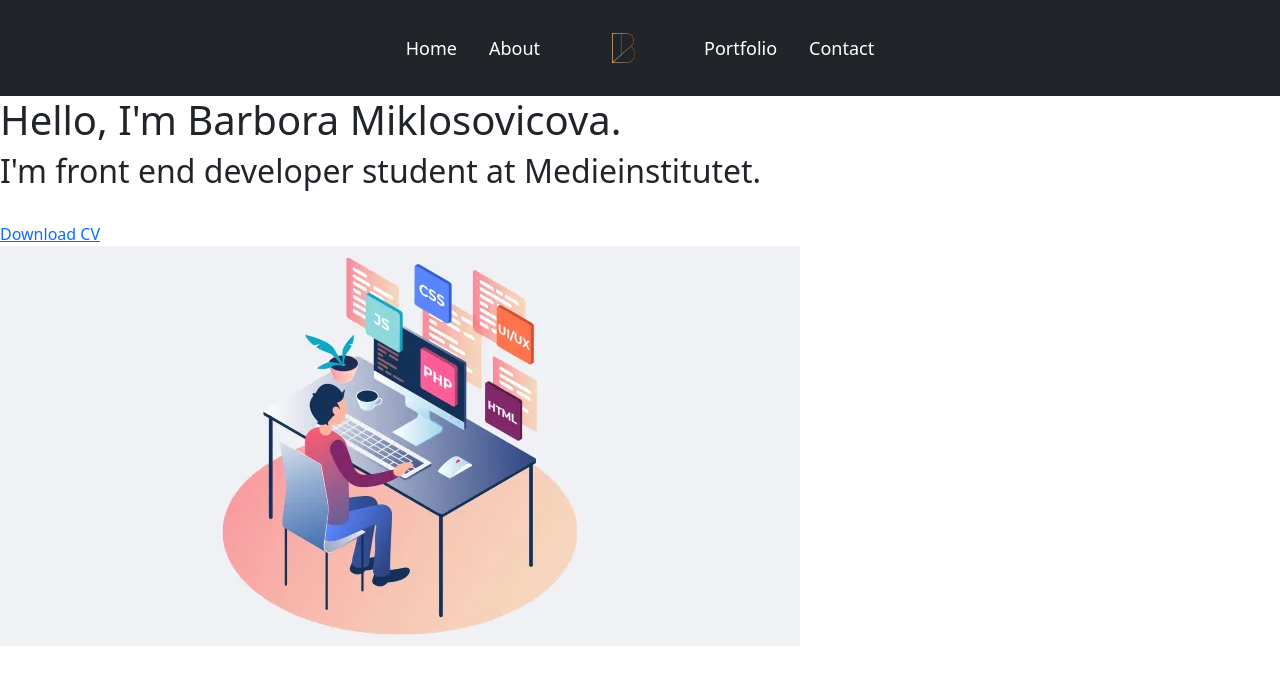
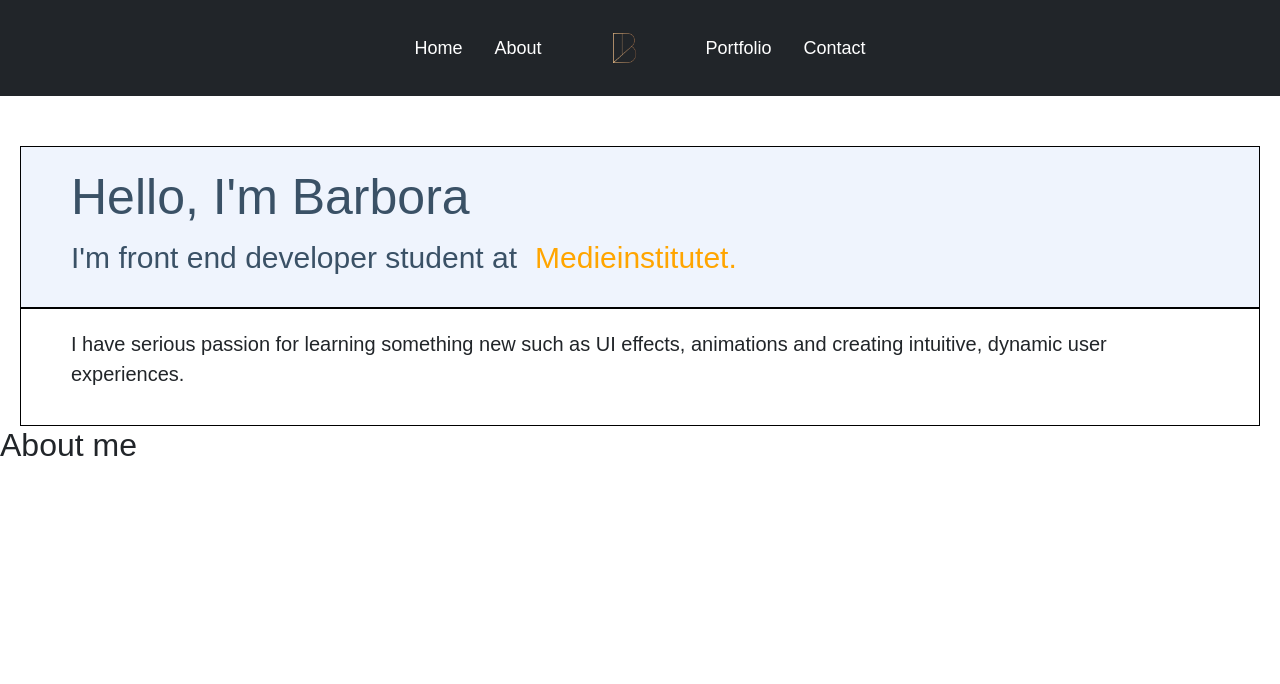
Before and after one commit to BarboraMiklosovicova/testgit, a plain HTML site: page Project_Portfolio/index.html in a window 1280 px wide. Drawn offline with nearby package versions, Linux system fonts and the light colour scheme.

Commit message:
second push

```diff
--- a/Project_Portfolio/index.html
+++ b/Project_Portfolio/index.html
@@ -37,27 +37,25 @@
           <a class="nav-link" href="#">Portfolio</a>
         </li>
         <li class="nav-item">
-          <a class="nav-link">Contact</a>
+          <a class="nav-link" href="#">Contact</a>
         </li>
       </ul>
     </div>
   </div>
 </nav>
 
-
-
-
-
-<!--hero-->
-  <section class="hero">
-        <h1>Hello, I'm Barbora Miklosovicova.</h1>
-        <h2>I'm front end developer student at <span>Medieinstitutet</span>.</h2>
-        <br><a href="#">Download CV</a>
+  <section class="intro">
+    <h1>Hello, I'm Barbora</h1>
+    <p class="intro-text">I'm front end developer student at<a class="school-name" href="https://medieinstitutet.se/" target="new">Medieinstitutet.</a></p>
   </section>
 
-  <nav>
-    <img class="img1" src="/Project_Portfolio/logo/Technical-Frontend-Developer-Skills.webp" alt="">
-  </nav>
+  <section class="main-text">
+    <p>I have serious passion for learning something new such as UI effects, animations and creating intuitive, dynamic user experiences.</p>
+  </section>
+
+  <section class="About me">
+    <h2>About me</h2>
+  </section>
 
 
 </body>
--- a/Project_Portfolio/style.css
+++ b/Project_Portfolio/style.css
@@ -1,6 +1,9 @@
 
-html {
-  height: 100vh;
+* {
+  padding: 0;
+  margin: 0;
+  box-sizing: border-box;
+  font-family: sans-serif;
 }
 
 body {
@@ -9,7 +12,7 @@ body {
 }
 
 .navbar-brand img {
- width: 80px;
+ width: 130px;
 }
 
 .navbar-nav {
@@ -30,3 +33,63 @@ body {
   padding: 0px 16px;
 }
 }
+
+.intro {
+
+  height:auto;
+  margin: 50px 20px 0px 20px;
+  position: relative;
+  background-color: #eff4fd;
+  align-items: left;
+  padding: 20px 50px;
+  border: 1px solid black;
+  text-align: left;
+
+}
+
+.intro a {
+  padding: 10px 18px;
+  color: orange;
+  text-decoration: none;
+}
+
+a:hover {
+  text-decoration: underline;
+}
+
+h1 {
+  font-size: 50px;
+  color: #3a5166;
+  text-align: left;
+}
+
+.intro-text {
+  font-size: 30px;
+  color: #3a5166;
+  display: inline-block;
+  margin: 0;
+  padding: 0;
+  overflow: hidden;
+  text-align: left;
+}
+
+.main-text {
+  font-size: 20px;
+  height:auto;
+  margin: 0px 20px;
+  position: relative;
+  align-items: left;
+  padding: 20px 50px;
+  border: 1px solid black;
+  text-align: left;
+}
+
+
+
+span {
+  color: orange;
+  line-height: 3px;
+  margin-top: 10px;
+  padding: 10px;
+  font-size: px;
+}
```
Also changed, not shown: Project_Portfolio/logo/Full-Stack-Developer.png (added), Project_Portfolio/logo/Screenshot-1-1210x642.webp (added).
